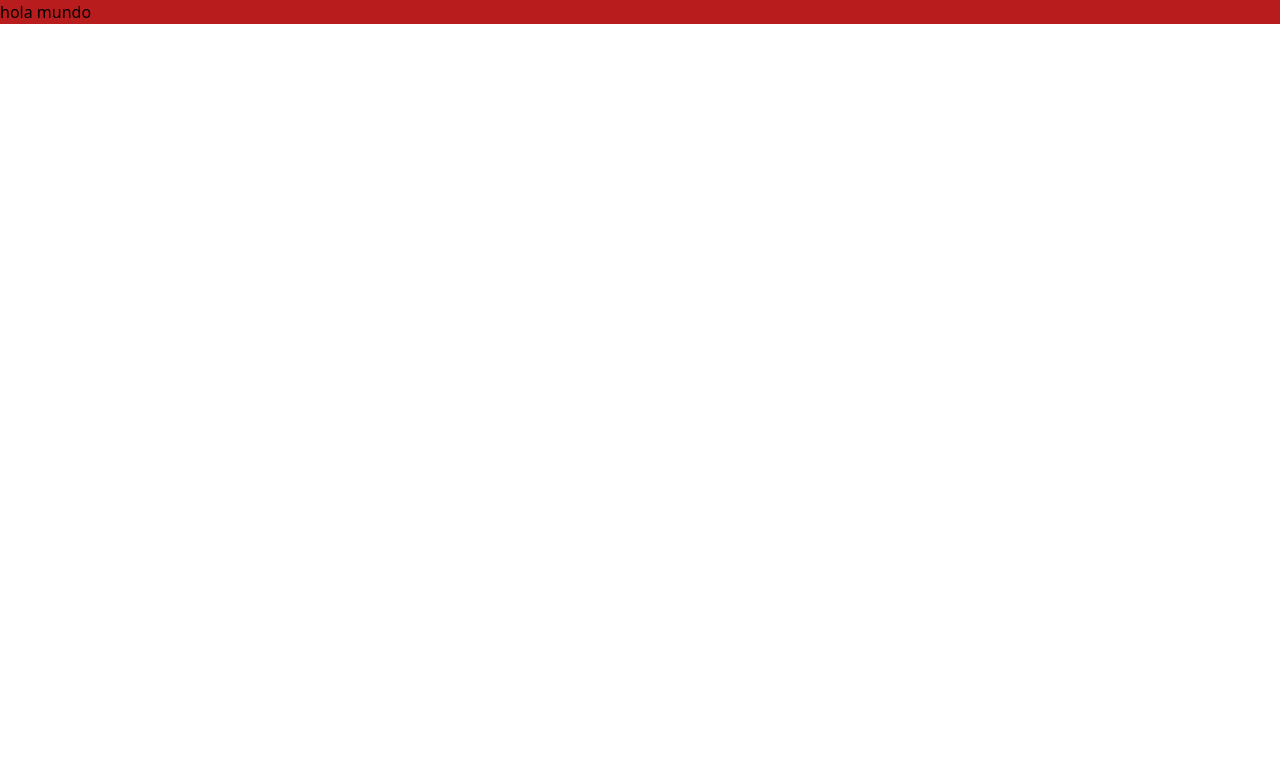
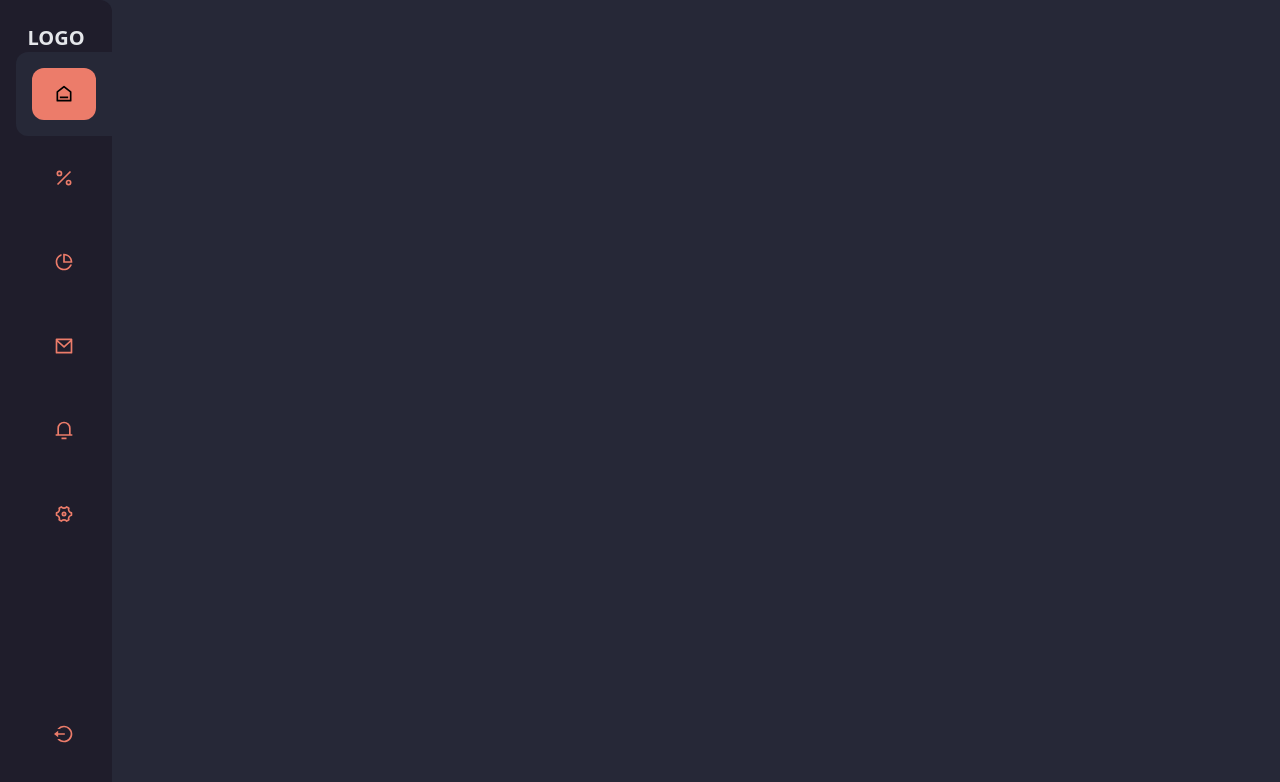
Before and after one commit to luismeneses07/plantilla_Pagina_Online, a React (Vite) app: page / in a window 1280 px wide. Shown: the top 782 px of the page. Built offline with nearby package versions, Linux system fonts and the light colour scheme.

Commit message:
Menu Responsivo

```diff
--- a/src/App.jsx
+++ b/src/App.jsx
@@ -1,8 +1,26 @@
+import Sidebar from "./components/shared/Sidebar"
+import { useState } from "react"
+import {RiMenu3Fill, RiAddLine, RiPieChartLine, RiUser3Line, RiCloseLine } from "react-icons/ri"
+function App() {
+  const [showMenu, setShowMenu] = useState(false);
+  const [showOrden, setShowOrden] = useState(false);
 
-function App() {
+  const toggleMenu = () =>{
+    setShowMenu(!showMenu)
+  }
 
-  return <div className="bg-red-700">hola mundo</div>
+  return <div className="bg-[#262837] w-full min-h-screen">
+    <Sidebar showMenu={showMenu}/>
+     {/*menu movil*/}
+     <nav className="bg-[#1F1D2B] lg:hidden fixed w-full bottom-0 left-0 text-2xl text-gray-400 py-2 px-8 flex items-center justify-between rounded-tl-xl rounded-tr-xl">
+      <button className=" p-2"><RiUser3Line/></button>
+      <button className=" p-2"><RiAddLine/></button>
+      <button className=" p-2"><RiPieChartLine/></button>
+      <button className="text-white p-2" onClick={toggleMenu}>
+        {showMenu ? <RiCloseLine/> : <RiMenu3Fill/>}</button>
+     </nav>
+    </div>
+
 
 }
-
 export default App
--- /dev/null
+++ b/src/components/shared/Sidebar.jsx
@@ -0,0 +1,94 @@
+import React from "react";
+import {
+  RiHome6Line,
+  RiPercentLine,
+  RiPieChartLine,
+  RiMailLine,
+  RiNotification3Line,
+  RiSettings4Line,
+  RiLogoutCircleLine,
+} from "react-icons/ri";
+
+const Sidebar = (props) => {
+
+    const {showMenu} = props;
+  return (
+    <div className={`bg-[#1F1D2B] fixed lg:left-0 top-0 w-28 h-full flex flex-col justify-between py-6 rounded-tr-xl rounded-br-xl z-50 transition-all ${showMenu ? "left-0" : "-left-full"}`}>
+      <div>
+        <h1 className="text-xl text-gray-200 uppercase font-bold text-center">
+          Logo
+        </h1>
+        <ul className=" pl-4">
+          <li className="bg-[#262837] p-4 rounded-tl-xl rounded-bl-xl">
+            <a
+              href=""
+              className="bg-[#ec7c6a] p-4 flex justify-center rounded-xl text-center"
+            >
+              <RiHome6Line className="text-xl" />
+            </a>
+          </li>
+          <li className="hover:bg-[#262837] p-4 rounded-tl-xl rounded-bl-xl group transition-colors">
+            <a
+              href=""
+              className=" group-hover:bg-[#ec7c6a] p-4 flex justify-center rounded-xl text-[#ec7c6a]
+            group-hover:text-white transition-colors"
+            >
+              <RiPercentLine className="text-xl" />
+            </a>
+          </li>
+          <li className="hover:bg-[#262837] p-4 rounded-tl-xl rounded-bl-xl group transition-colors">
+            <a
+              href=""
+              className=" group-hover:bg-[#ec7c6a] p-4 flex justify-center rounded-xl text-[#ec7c6a]
+            group-hover:text-white transition-colors"
+            >
+              <RiPieChartLine className="text-xl" />
+            </a>
+          </li>
+          <li className="hover:bg-[#262837] p-4 rounded-tl-xl rounded-bl-xl group transition-colors">
+            <a
+              href=""
+              className=" group-hover:bg-[#ec7c6a] p-4 flex justify-center rounded-xl text-[#ec7c6a]
+            group-hover:text-white transition-colors"
+            >
+              <RiMailLine className="text-xl" />
+            </a>
+          </li>
+          <li className="hover:bg-[#262837] p-4 rounded-tl-xl rounded-bl-xl group transition-colors">
+            <a
+              href=""
+              className=" group-hover:bg-[#ec7c6a] p-4 flex justify-center rounded-xl text-[#ec7c6a]
+            group-hover:text-white transition-colors"
+            >
+              <RiNotification3Line className="text-xl" />
+            </a>
+          </li>
+          <li className="hover:bg-[#262837] p-4 rounded-tl-xl rounded-bl-xl group transition-colors">
+            <a
+              href=""
+              className=" group-hover:bg-[#ec7c6a] p-4 flex justify-center rounded-xl text-[#ec7c6a]
+            group-hover:text-white transition-colors"
+            >
+              <RiSettings4Line className="text-xl" />
+            </a>
+          </li>
+        </ul>
+      </div>
+      <div>
+        <ul className="pl-4">
+          <li className="hover:bg-[#262837] p-4 rounded-tl-xl rounded-bl-xl group transition-colors">
+            <a
+              href=""
+              className=" group-hover:bg-[#ec7c6a] p-4 flex justify-center rounded-xl text-[#ec7c6a]
+            group-hover:text-white transition-colors"
+            >
+              <RiLogoutCircleLine className="text-xl" />
+            </a>
+          </li>
+        </ul>
+      </div>
+    </div>
+  );
+};
+
+export default Sidebar;
```
